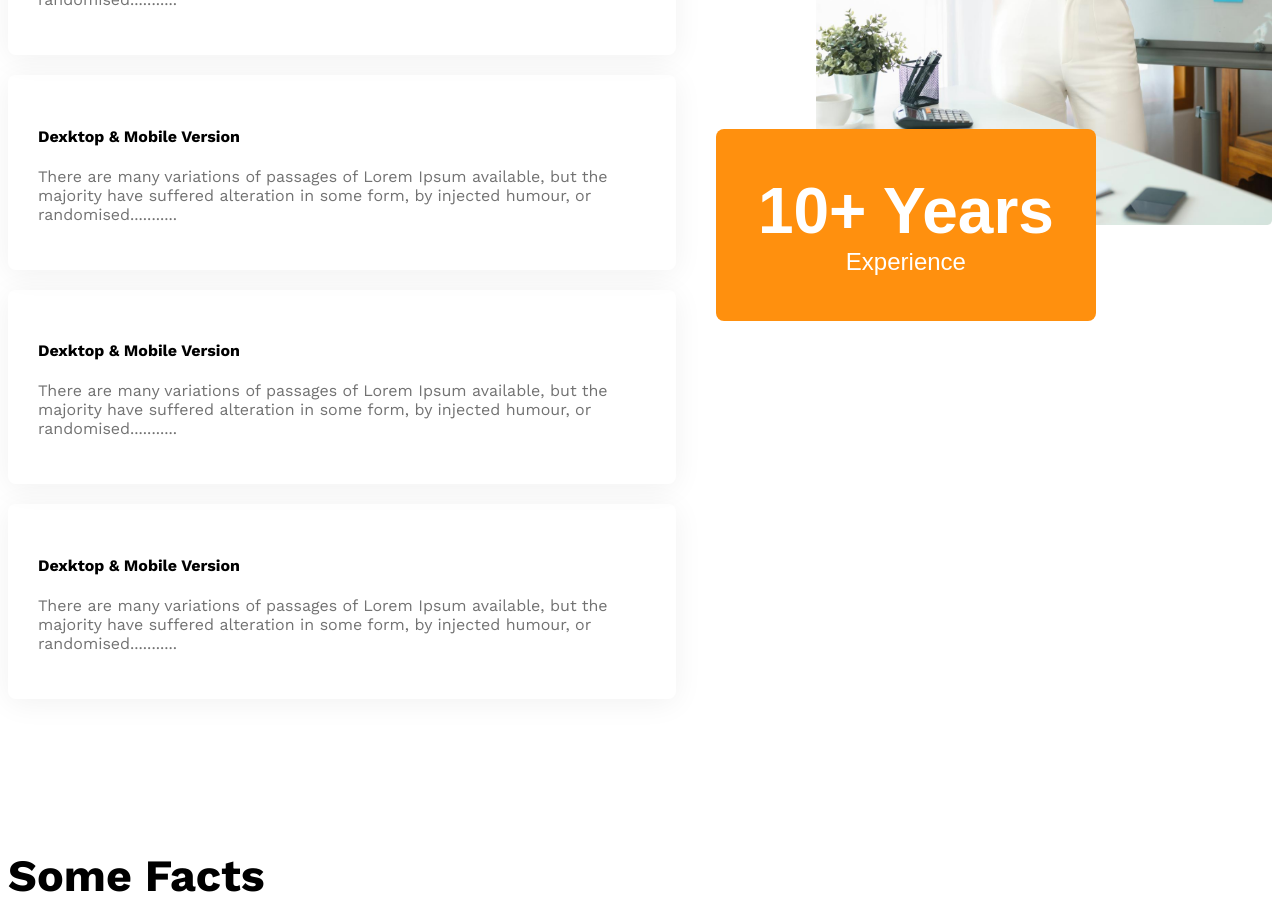
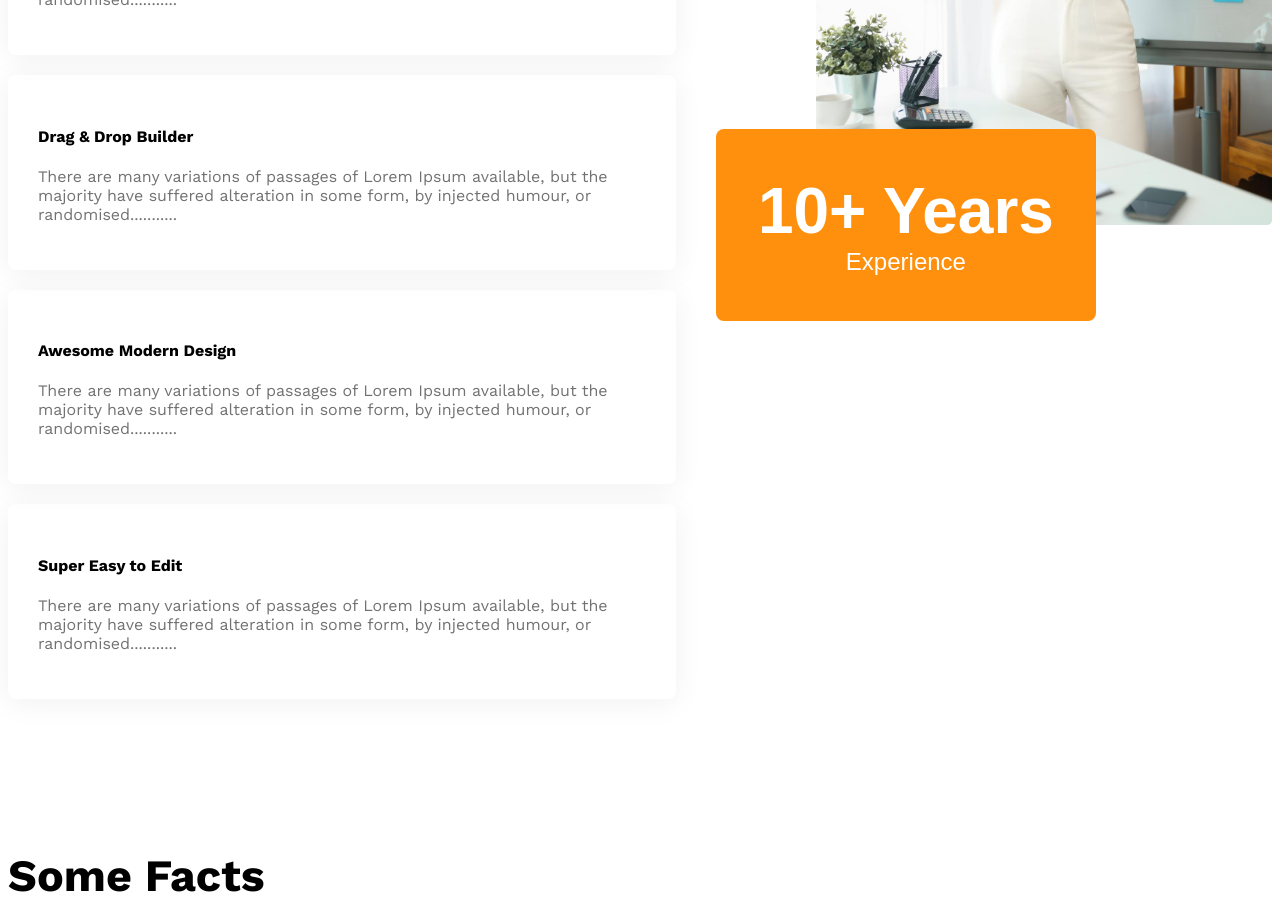
Before and after one commit to mdasifhosen/responsiv-web-site, a plain HTML site: page index.html in a window 1280 px wide. Shown: the part 2560-3484 px from the top of the page. Drawn offline with nearby package versions, Linux system fonts and the light colour scheme.

```diff
--- a/index.html
+++ b/index.html
@@ -69,17 +69,17 @@
                     by injected humour, or randomised...........</p>
                  </div>
                  <div class="feature-card">
-                    <h4 class="feature-title">Dexktop & Mobile Version</h4>
+                    <h4 class="feature-title">Drag & Drop Builder</h4>
                     <p class="text-light-gray">There are many variations of passages of Lorem Ipsum available, but the majority have suffered alteration in some form,
                     by injected humour, or randomised...........</p>
                  </div>
                  <div class="feature-card">
-                    <h4 class="feature-title">Dexktop & Mobile Version</h4>
+                    <h4 class="feature-title">Awesome Modern Design</h4>
                     <p class="text-light-gray">There are many variations of passages of Lorem Ipsum available, but the majority have suffered alteration in some form,
                     by injected humour, or randomised...........</p>
                  </div>
                  <div class="feature-card">
-                    <h4 class="feature-title">Dexktop & Mobile Version</h4>
+                    <h4 class="feature-title">Super Easy to Edit</h4>
                     <p class="text-light-gray">There are many variations of passages of Lorem Ipsum available, but the majority have suffered alteration in some form,
                     by injected humour, or randomised...........</p>
                  </div>
--- a/styles/style.css
+++ b/styles/style.css
@@ -204,7 +204,8 @@
     .navbar,
     .nav-link ,
     .features,
-    .teams{
+    .teams,
+    .para{
         flex-direction: column;
     }
     .teams-img-container ,
```
